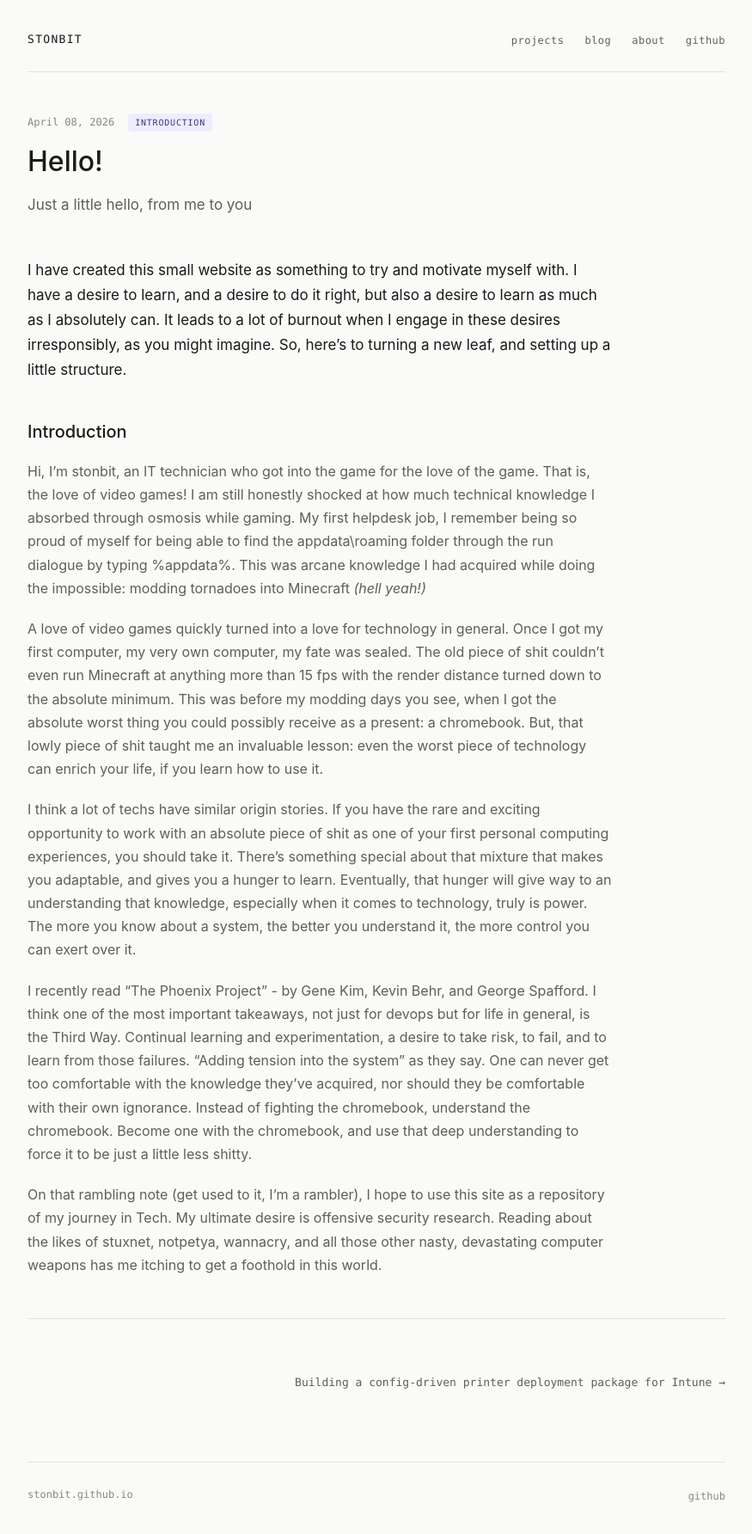
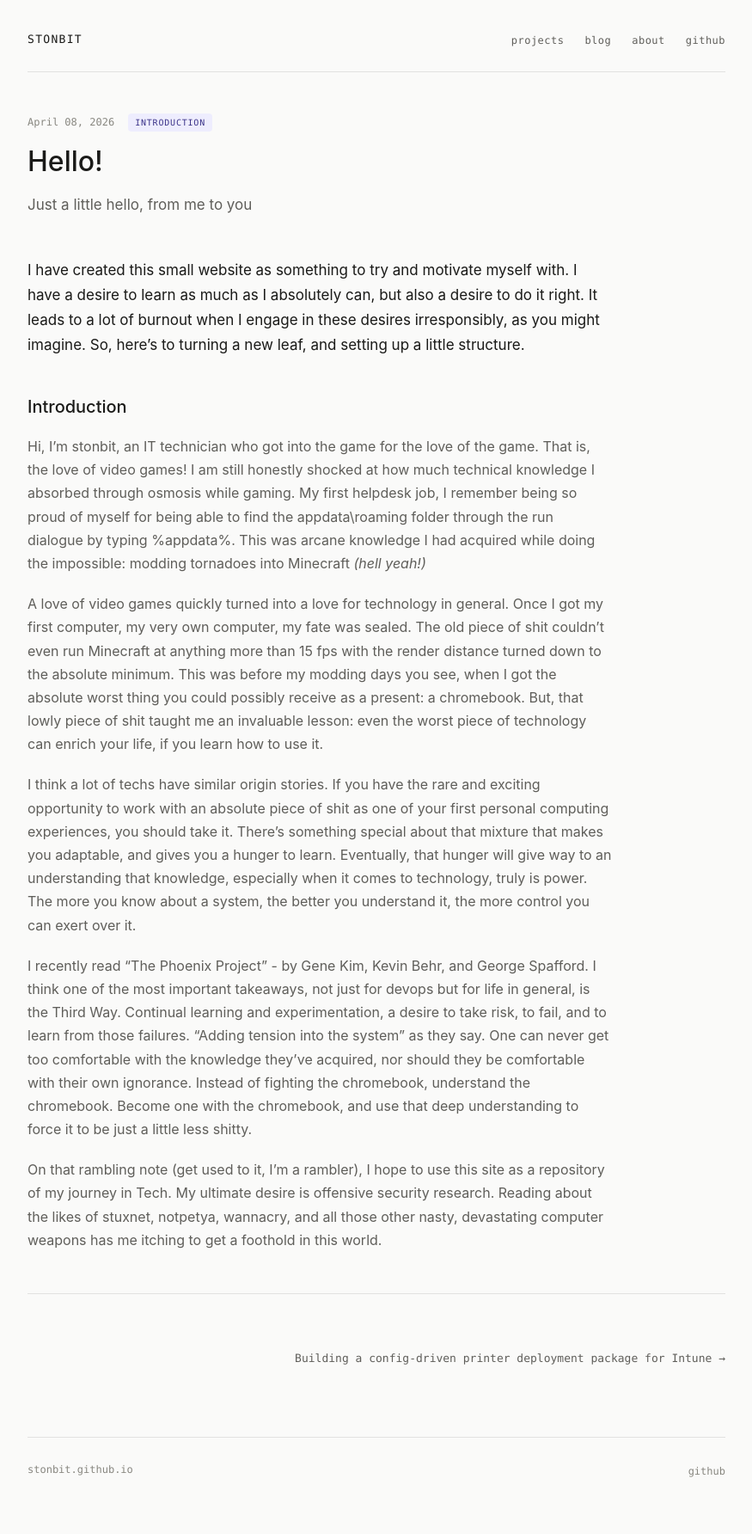
Before and after one commit to Stonbit/stonbit.github.io, a Jekyll site: the page built from _posts/2026-04-08-hello!.md.md, in a window 1280 px wide. Shown: the whole page at 86% size, without its empty margins (202-1077 px from the left). Built offline with Jekyll 4.4.1, drawn with Linux system fonts in a browser that asks for light colours; after the commit the page ends 1755 px from its top, so only the background shows below that.

Commit message:
updating hello! to be more readable

```diff
--- a/_posts/2026-04-08-hello!.md.md
+++ b/_posts/2026-04-08-hello!.md.md
@@ -6,7 +6,7 @@ categories:
   - Introduction
 description: Just a little hello, from me to you
 ---
-I have created this small website as something to try and motivate myself with. I have a desire to learn, and a desire to do it right, but also a desire to learn as much as I absolutely can. It leads to a lot of burnout when I engage in these desires irresponsibly, as you might imagine. So, here's to turning a new leaf, and setting up a little structure.
+I have created this small website as something to try and motivate myself with. I have a desire to learn as much as I absolutely can, but also a desire to do it right. It leads to a lot of burnout when I engage in these desires irresponsibly, as you might imagine. So, here's to turning a new leaf, and setting up a little structure.
 ## Introduction
 
 Hi, I'm stonbit, an IT technician who got into the game for the love of the game. That is, the love of video games! I am still honestly shocked at how much technical knowledge I absorbed through osmosis while gaming. My first helpdesk job, I remember being so proud of myself for being able to find the appdata\roaming folder through the run dialogue by typing %appdata%. This was arcane knowledge I had acquired while doing the impossible: modding tornadoes into Minecraft *(hell yeah!)*
```
